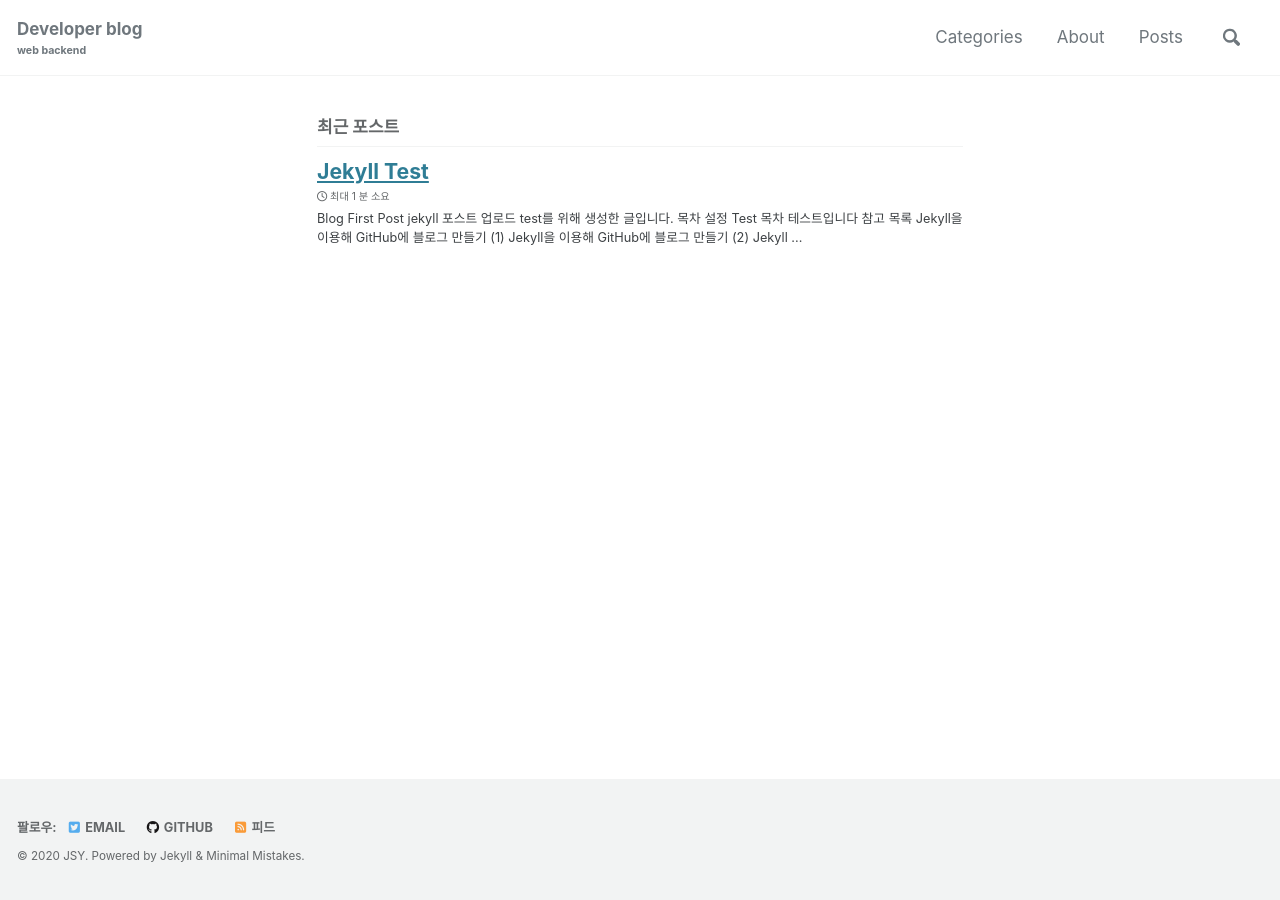
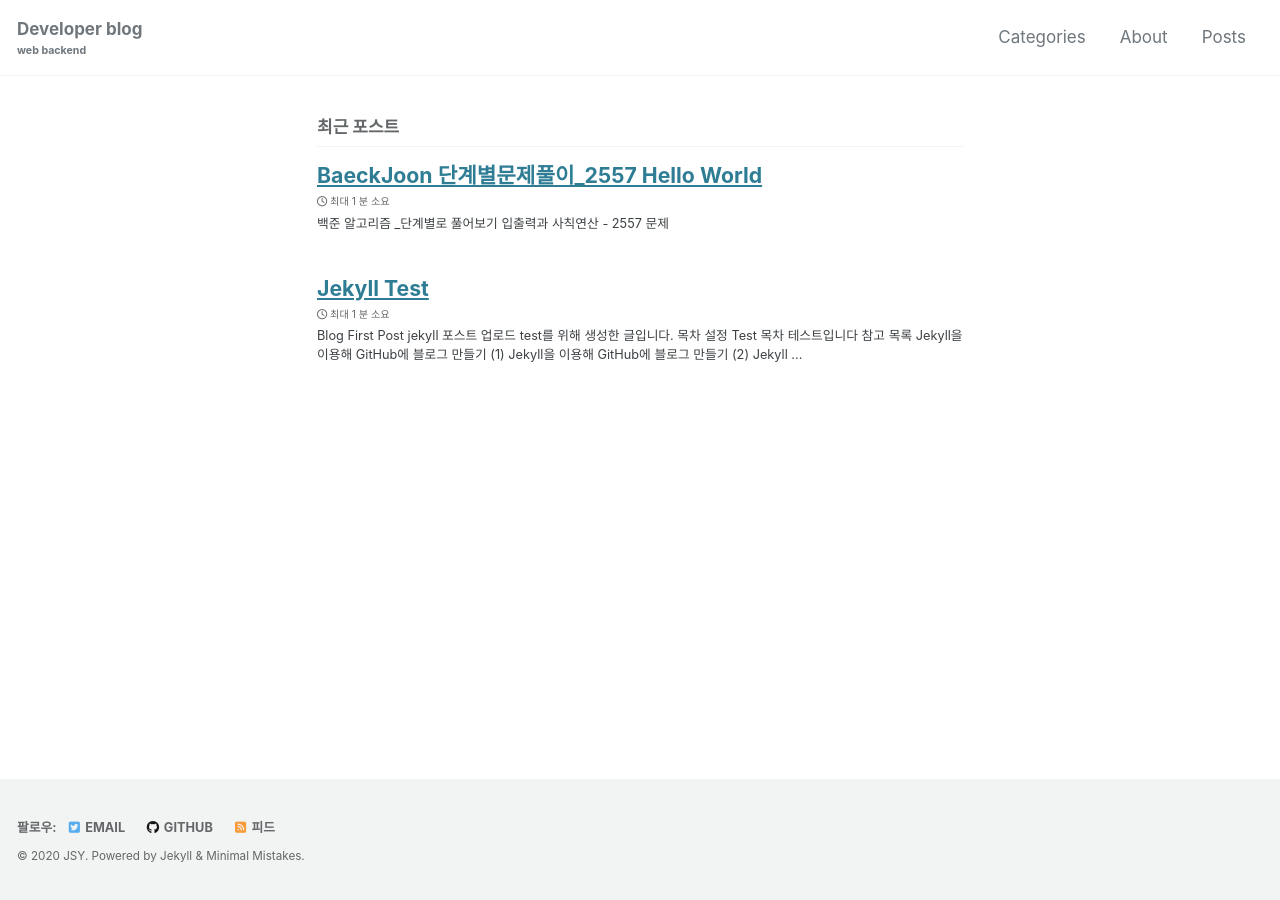
Before and after one commit to seoJang/seojang.github.io, a Jekyll site: the page built from index.markdown, in a window 1280 px wide. Built offline with Jekyll 4.4.1, drawn with Linux system fonts in a browser that asks for light colours; cached includes are drawn as plain includes; nearby versions of some CDN libraries; the list of posts is cut into pages by our own code.

Commit message:
git blog 0702 게시글

```diff
--- a/_config.yml
+++ b/_config.yml
@@ -47,7 +47,7 @@ reCaptcha:
   secret                 :
 atom_feed:
   path                   : # blank (default) uses feed.xml
-search                   : true # true, false (default)
+search                   : # true, false (default)
 search_full_content      : true # true, false (default)
 search_provider          : # lunr (default), algolia, google
 algolia:
--- /dev/null
+++ b/_posts/2020-07-02-AlBJstep01.markdown
@@ -0,0 +1,31 @@
+---
+layout: single
+title: "BaeckJoon 단계별문제풀이_2557 Hello World"
+read_time: true
+
+categories:
+ - BaeckJoon
+ - Algorithm
+tags:
+ - Algorithm
+ - BaeckJoon
+last_modified_at: '2020-07-02 14:16:00 +0800'
+toc: true
+toc_sticky: true
+toc_label: 목차
+
+---
+## 백준 알고리즘 _단계별로 풀어보기
+### 입출력과 사칙연산
+#### - 2557 문제
+![image](https://user-images.githubusercontent.com/66898243/86330567-cf6cb600-bc82-11ea-88cf-a39d88cda742.png)
+
+
+#### - 풀이
+Hello World! 를 출력하기
+
+#### - 코드
+>  ![image](https://user-images.githubusercontent.com/66898243/86331674-5c643f00-bc84-11ea-9a50-5b444da2e8fb.png)
+
+#### - 참고 목록
+- https://www.acmicpc.net/problem/2557
```
Also changed, not shown: _sass/minimal-mistakes/profile/poto.jpg (added), _sass/minimal-mistakes/profile/poto2.jpg (added), 7 other files.
